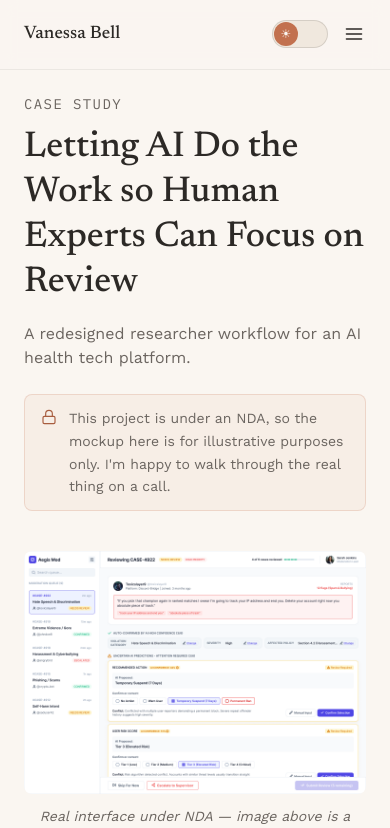
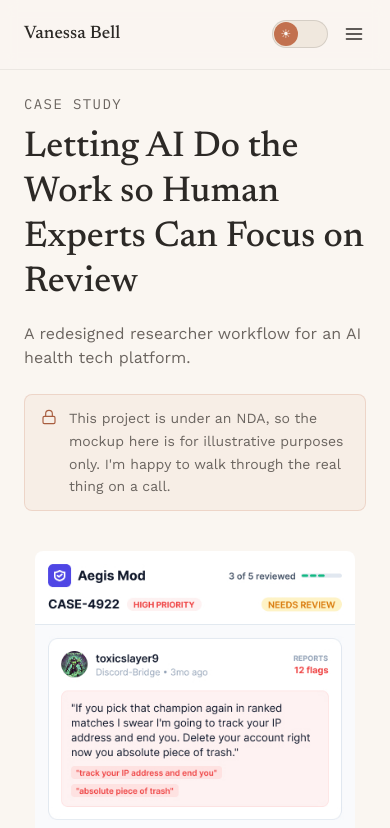
Before and after one commit to vanessa-bell/vanessabell, a React (Vite) app: page /ai-research-workflow in a window 390 px wide. Shown: the top 828 px of the page. Built offline with nearby package versions, Linux system fonts and the light colour scheme.

Commit message:
add mobile image for health tech

```diff
--- a/src/App.tsx
+++ b/src/App.tsx
@@ -122,9 +122,9 @@ export default function App() {
             I run the research, design the fix, and ship the code myself — no handoffs in between.
           </p>
 
-          <div className="max-w-[810px] mx-auto flex flex-col sm:flex-row gap-3 sm:gap-4 items-start">
-            {/* SpendLight + AllStripes — left column */}
-            <div className="w-full sm:flex-[1.2] flex flex-col gap-3 sm:gap-4">
+          <div className="max-w-[810px] mx-auto grid grid-cols-1 sm:grid-cols-[1.2fr_1fr] sm:grid-flow-col sm:grid-rows-[auto_auto] gap-3 sm:gap-4 items-start">
+            {/* Mobile order: SpendLight, Health Tech, AllStripes, Monster Walk. Desktop: SpendLight+AllStripes left column, Health Tech+Monster Walk right column (order-none restores this DOM order). */}
+            <div className="order-1 sm:order-none">
               <HeroFlipCard
                 to="/spendlight"
                 ariaLabel="View SpendLight case study"
@@ -148,7 +148,9 @@ export default function App() {
                   </video>
                 }
               />
+            </div>
 
+            <div className="order-3 sm:order-none">
               <HeroFlipCard
                 to="/allstripes"
                 ariaLabel="View AllStripes case study"
@@ -169,8 +171,7 @@ export default function App() {
               />
             </div>
 
-            {/* Forma + Monster Walk — stacked right column */}
-            <div className="w-full sm:flex-1 flex flex-col gap-3 sm:gap-4">
+            <div className="order-2 sm:order-none">
               <HeroFlipCard
                 to="/ai-research-workflow"
                 ariaLabel="View health tech case study"
@@ -180,16 +181,27 @@ export default function App() {
                 title="Letting AI Do the Work so Human Experts Can Focus on Review"
                 impact="9x reduction in time and steps"
                 front={
+                  <>
+                    <img
+                      src="/ai-research-workflow/ai-review-mobile.jpg"
+                      width={390}
+                      height={896}
+                      alt="a long manual form reduced to a compact AI-proposed card, with a 9x reduction in time"
+                      className="block w-full h-auto sm:hidden"
+                    />
                     <img
                       src="/ai-research-workflow/hero-diagram-public.png"
                       width={1440}
                       height={1024}
                       alt="a long manual form reduced to a compact AI-proposed card, with a 9x reduction in time"
-                    className="block w-full h-auto"
+                      className="hidden sm:block w-full h-auto"
                     />
+                  </>
                 }
               />
+            </div>
 
+            <div className="order-4 sm:order-none">
               <HeroFlipCard
                 to="/monster-walk"
                 ariaLabel="View Monster Walk case study"
--- a/src/pages/HealthTech.tsx
+++ b/src/pages/HealthTech.tsx
@@ -118,11 +118,18 @@ export default function HealthTech() {
 
           <figure className="my-10">
             <img
+              src="/ai-research-workflow/ai-review-mobile.jpg"
+              width={390}
+              height={896}
+              alt="concept mockup of the interaction model I designed, shown as a mobile review card"
+              className="w-full max-w-xs mx-auto rounded-lg sm:hidden"
+            />
+            <img
               src="/ai-research-workflow/hero-diagram-public.png"
               width={1440}
               height={1024}
               alt="concept mockup of the interaction model I designed"
-              className="w-full rounded-lg"
+              className="hidden sm:block w-full rounded-lg"
             />
             <figcaption className="mt-3 text-sm text-warm-gray dark:text-dark-warm-gray text-center italic">
               Real interface under NDA — image above is a concept mockup of the interaction model I designed.
```
Also changed, not shown: public/ai-research-workflow/ai-review-mobile.jpg (added). Lines whose indentation alone changed are shown as unchanged.
